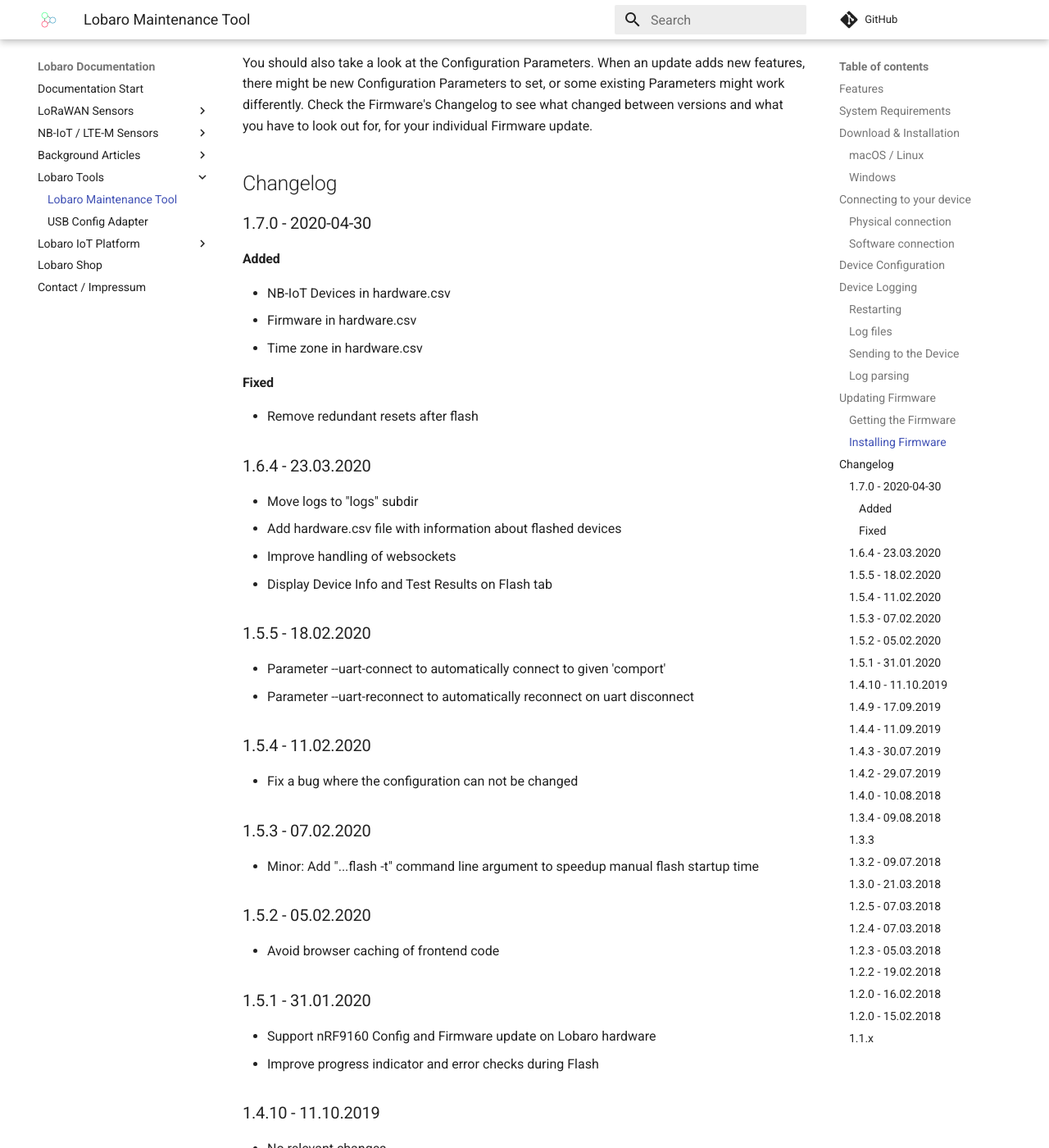
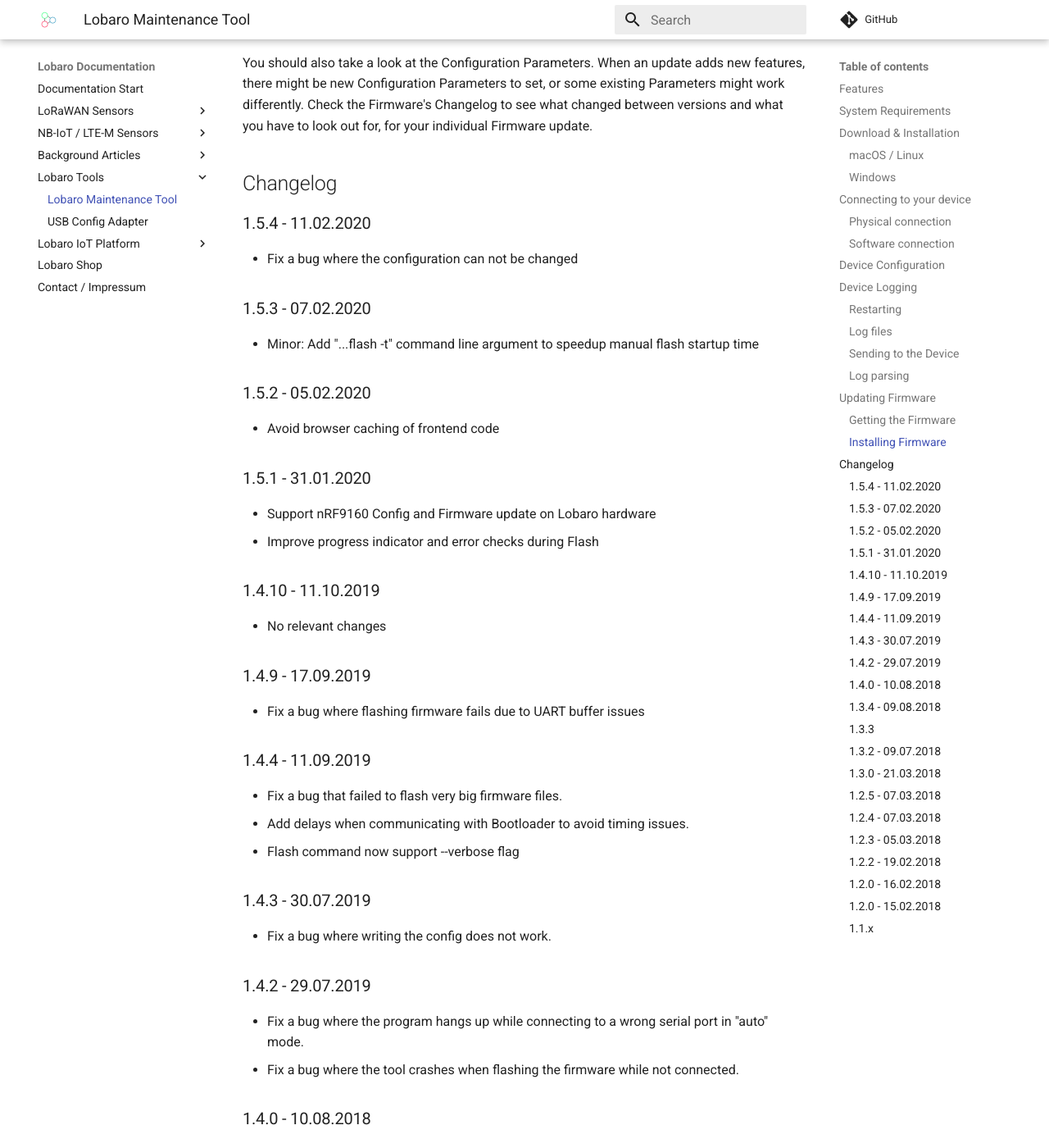
Before and after one commit to Lobaro/docs, an MkDocs documentation site: the page built from docs/tools/lobaro-tool.md, in a window 1280 px wide and 1400 px high, scrolled down 7874 px. Shown: the whole window at 82% size. Built offline with MkDocs 1.6.1 and Material for MkDocs 9.7.7, drawn with Linux system fonts in a browser that asks for light colours; a script that is not in the unit is left out; comment, search, counter and statistics services are not loaded; some of the changed text lies outside the part shown.

Commit message:
Revert "update tool in docs"
This reverts commit 7575e403

```diff
--- a/docs/tools/lobaro-tool.md
+++ b/docs/tools/lobaro-tool.md
@@ -3,10 +3,10 @@
 ![Screenshot Lobaro-Tool](./img/Lobaro_Tool_ConfigFeature.png)
 
 !!! info "Downloads"
-    * [**Lobaro Maintenance Tool Download (v1.7.0 Windows)**](https://github.com/lobaro/flash-tool-release/releases/download/1.7.0/lobaro-tool_1.7.0_windows_x86_64.zip){: target="_blank"}
-    * [**Lobaro Maintenance Tool Download (v1.7.0 Linux)**](https://github.com/lobaro/flash-tool-release/releases/download/1.7.0/lobaro-tool_1.7.0_linux_x86_64.zip){: target="_blank"}
-    * [**Lobaro Maintenance Tool Download (v1.7.0 Mac 64Bit)**](https://github.com/lobaro/flash-tool-release/releases/download/1.7.0/lobaro-tool_1.7.0_mac_x86_64.zip){: target="_blank"}
-    * [**Lobaro Maintenance Tool other variants and previous versions**](https://github.com/lobaro/flash-tool-release/releases){: target="_blank"}
+    * [**Lobaro Maintenance Tool Download (v1.5.4 Windows)**](https://github.com/lobaro/flash-tool-release/releases/download/1.5.4/lobaro-tool.exe){: target="_blank"}
+    * [**Lobaro Maintenance Tool Download (v1.5.4 Linux)**](https://github.com/lobaro/flash-tool-release/releases/download/1.5.4/lobaro-tool-linux){: target="_blank"}
+    * [**Lobaro Maintenance Tool Download (v1.5.4 Mac 64Bit)**](https://github.com/lobaro/flash-tool-release/releases/download/1.5.4/lobaro-tool-mac64){: target="_blank"}
+    * [**Lobaro Maintenance Tool previous versions**](https://github.com/lobaro/flash-tool-release/releases){: target="_blank"}
     * [**CP2102 Driver Download**](https://www.silabs.com/products/development-tools/software/usb-to-uart-bridge-vcp-drivers){: target="_blank"}
 
 !!! danger "Device config not saved?"
@@ -208,26 +208,6 @@
 
 
 ## Changelog
-
-### 1.7.0 - 2020-04-30
-#### Added
-- NB-IoT Devices in hardware.csv
-- Firmware in hardware.csv
-- Time zone in hardware.csv
-
-#### Fixed
-- Remove redundant resets after flash
-
-### 1.6.4 - 23.03.2020
-- Move logs to "logs" subdir
-- Add hardware.csv file with information about flashed devices
-- Improve handling of websockets
-- Display Device Info and Test Results on Flash tab
-
-### 1.5.5 - 18.02.2020
-- Parameter --uart-connect to automatically connect to given 'comport'
-- Parameter --uart-reconnect to automatically reconnect on uart disconnect
-
 ### 1.5.4 - 11.02.2020
 - Fix a bug where the configuration can not be changed
 
```
